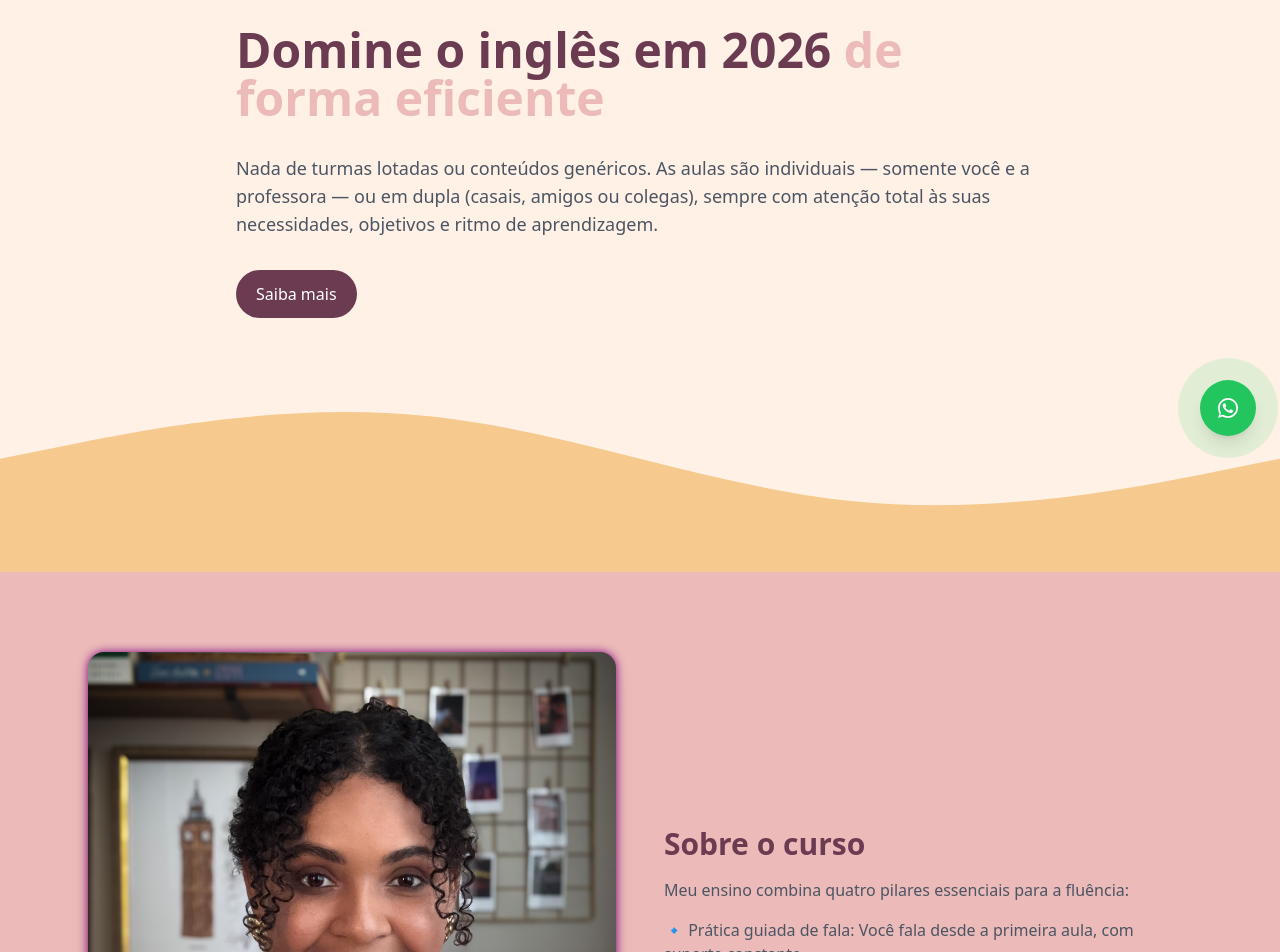
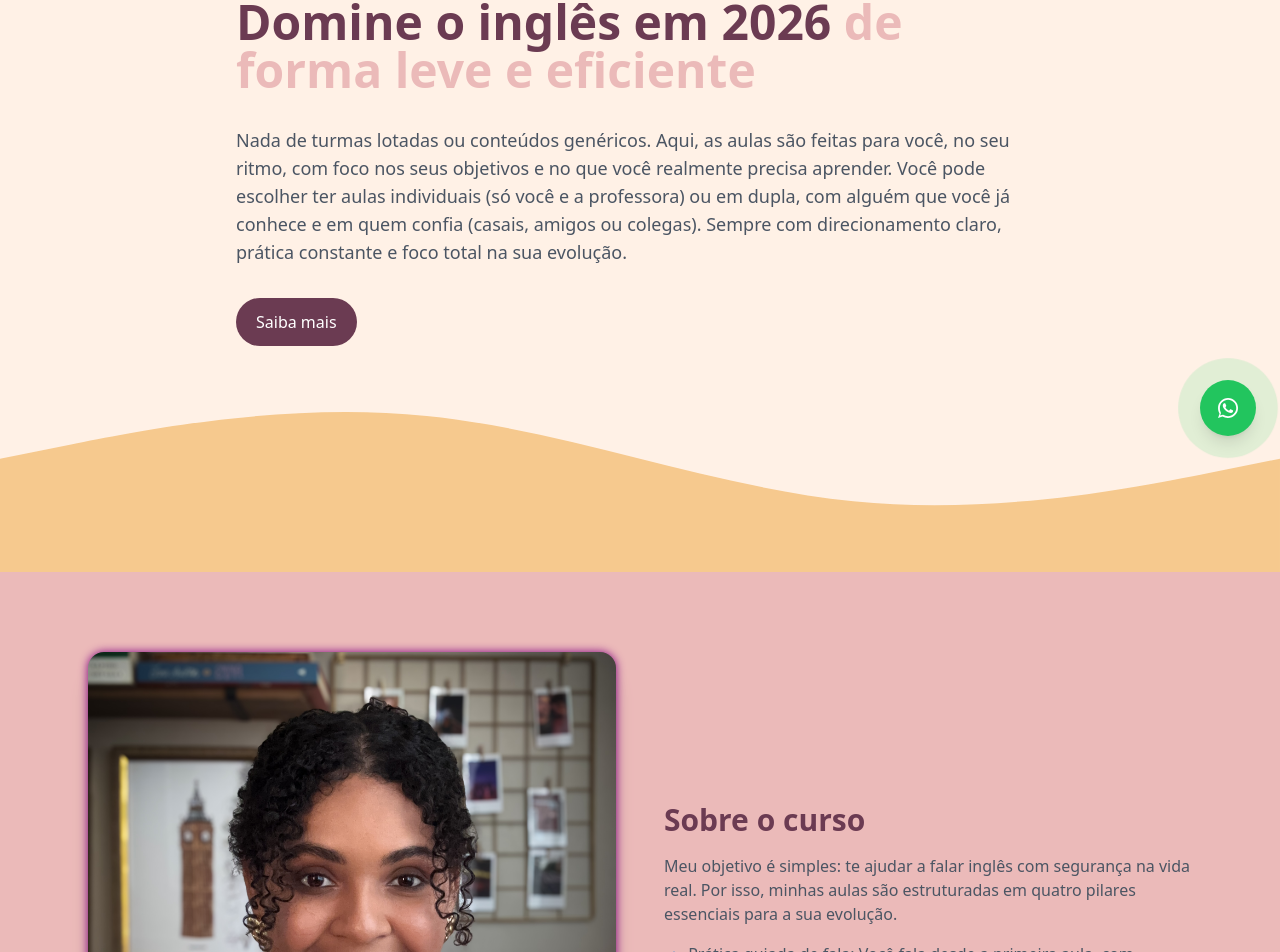
Before and after one commit to Kaikyterto/anelissa-course, a React (Vite) app: page / in a window 1280 px wide. Shown: the part 340-1292 px from the top of the page. Built offline with nearby package versions, Linux system fonts and the light colour scheme.

Commit message:
refactor: update course descriptions for clarity and engagement

```diff
--- a/src/components/About.jsx
+++ b/src/components/About.jsx
@@ -18,7 +18,9 @@ export default function About() {
           <h2 className="text-3xl font-bold text-anne-purple">Sobre o curso</h2>
 
           <p className="mt-4 text-gray-600">
-            Meu ensino combina quatro pilares essenciais para a fluência:
+            Meu objetivo é simples: te ajudar a falar inglês com segurança na vida real.
+            Por isso, minhas aulas são estruturadas em quatro pilares essenciais para a sua evolução.
+
           </p>
 
           <p className="mt-4 text-gray-600">
--- a/src/components/Faq.jsx
+++ b/src/components/Faq.jsx
@@ -42,11 +42,11 @@ const Faq = () => {
   const faqData = [
     {
       question: "Preciso saber inglês para começar?",
-      answer: "Não. Atendo desde iniciantes até avançados.",
+      answer: "Não. Eu trabalho com alunos de todos os níveis, desde quem está começando do zero até quem já tem um nível mais avançado.As aulas são sempre adaptadas ao seu momento, respeitando seu ritmo e focando no que você realmente precisa desenvolver.",
     },
     {
       question: "E se eu precisar remarcar uma sessão?",
-      answer: " Sim, 100% online e ao vivo.",
+      answer: " Sem problema. Você pode remarcar sua aula com antecedência, de acordo com a disponibilidade.",
     },
     {
       question: "Quanto tempo leva para ficar fluente?",
--- a/src/components/Footer.jsx
+++ b/src/components/Footer.jsx
@@ -28,7 +28,14 @@ export default function Footer() {
 
       {/* Linha inferior */}
       <div className="border-t border-gray-700 text-center py-4 text-sm text-gray-400">
-        © 2026 English with Anne. Todos os direitos reservados.
+        <p>
+          © 2026 English with Anne. Todos os direitos reservados. Developed by{" "}
+          <a href="http://www.linkedin.com/in/kaiky-santos-510b6b2a0?utm_source=share&utm_campaign=share_via&utm_content=profile&utm_medium=android_app">
+            Kaiky Terto{" "}
+          </a>
+          &{" "}
+          <a href="https://www.linkedin.com/in/pedro-lucena-/">Pedro Lucena</a>
+        </p>
       </div>
     </footer>
   );
--- a/src/components/Hero.jsx
+++ b/src/components/Hero.jsx
@@ -11,14 +11,16 @@ export default function Hero() {
         <div className="w-full mx-5 ">
           <h1 className="text-4xl md:text-5xl font-bold text-anne-purple leading-tight">
             Domine o inglês em 2026
-            <span className="text-anne-pink "> de forma eficiente</span>
+            <span className="text-anne-pink "> de forma leve e eficiente</span>
           </h1>
 
           <p className="mt-8 text-lg text-gray-600">
-            Nada de turmas lotadas ou conteúdos genéricos. As aulas são
-            individuais — somente você e a professora — ou em dupla (casais,
-            amigos ou colegas), sempre com atenção total às suas necessidades,
-            objetivos e ritmo de aprendizagem.
+            Nada de turmas lotadas ou conteúdos genéricos.
+            Aqui, as aulas são feitas para você, no seu ritmo, com foco nos seus objetivos e no que você realmente precisa aprender.
+
+            Você pode escolher ter aulas individuais (só você e a professora) ou em dupla, com alguém que você já conhece e em quem confia (casais, amigos ou colegas).
+            Sempre com direcionamento claro, prática constante e foco total na sua evolução.
+
           </p>
 
           <div className="mt-8 flex gap-4">
```
